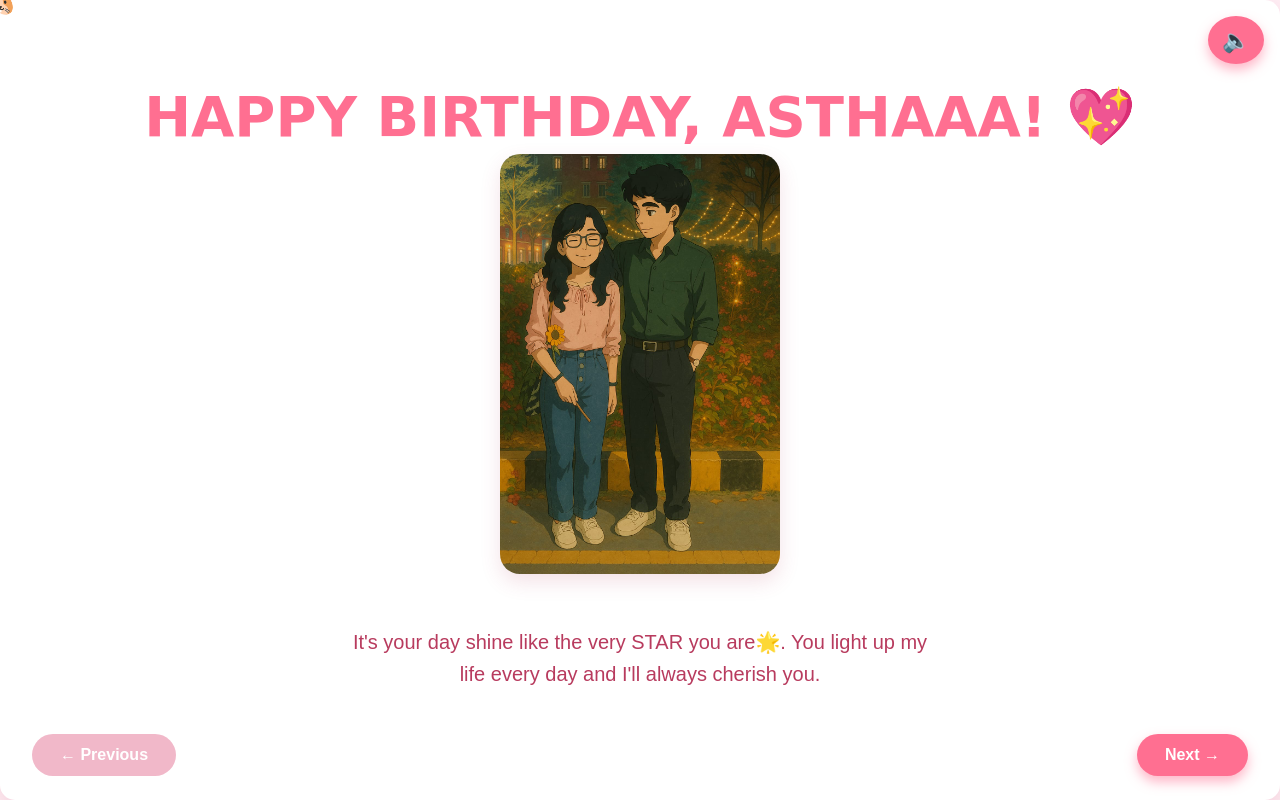
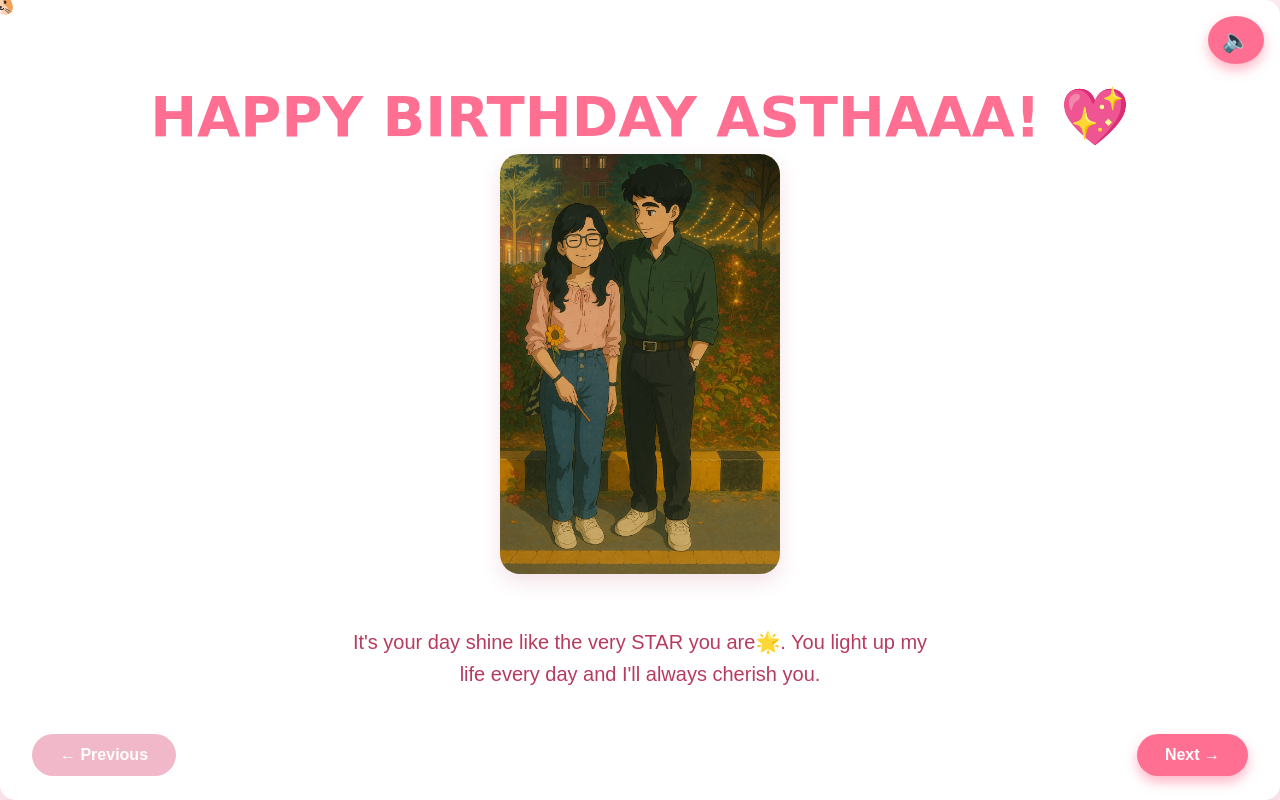
Before and after one commit to rootapish/komala, a plain HTML site: page index.html in a window 1280 px wide. Drawn offline with Linux system fonts and the light colour scheme; a web font is replaced by a local one.

Commit message:
Update index.html

```diff
--- a/index.html
+++ b/index.html
@@ -454,7 +454,7 @@
 
     <!-- Page 1: Welcome -->
     <section class="page active" id="page-1" aria-label="Welcome Page">
-      <h1>HAPPY BIRTHDAY, ASTHAAA! 💖</h1>
+      <h1>HAPPY BIRTHDAY ASTHAAA! 💖</h1>
       <img src="assests/images/valentines.jpg" alt="Couple photo" class="couple-photo" />
       <p>
         It's your day shine like the very STAR you are🌟. You light up my life every day and I'll always cherish you. <br>
```
